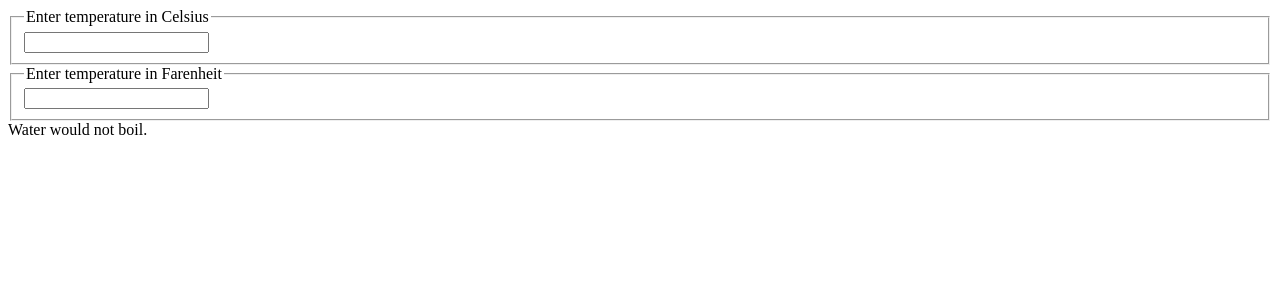
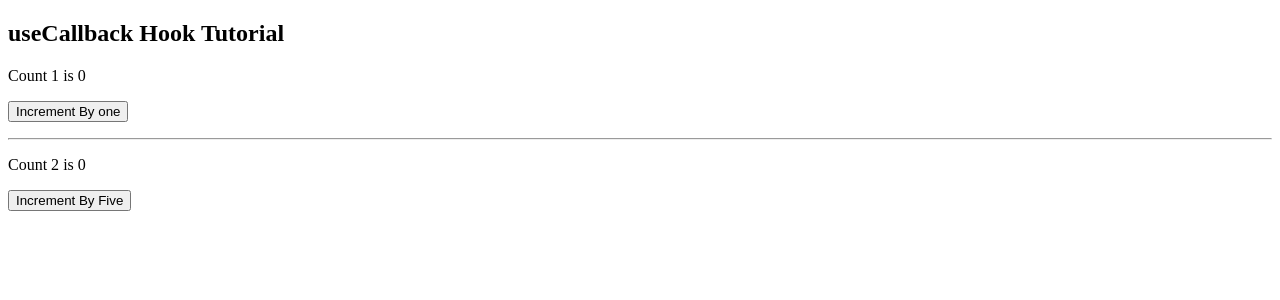
Before and after one commit to Akashkarmokar/React-Practice, a React (Create React App) app: page / in a window 1280 px wide. Shown: the top 300 px of the page. Built offline with nearby package versions, Linux system fonts and the light colour scheme.

Commit message:
feat: without React.memo
without React.memo two different component is rendering

```diff
--- a/src/App.js
+++ b/src/App.js
@@ -1,10 +1,25 @@
-import Calculator from './Component/Calculator';
+import { useState } from 'react';
+import Button from './Component/Button';
+import ShowCount from './Component/ShowCount';
+import Title from './Component/Title';
 
 function App() {
-    // const quantities = [1, 2, 3];
+    const [count1, setCount1] = useState(0);
+    const [count2, setCount2] = useState(0);
+    const incrementByOne = () => {
+        setCount1((prevCount) => prevCount + 1);
+    };
+    const incrementByFive = () => {
+        setCount2((prevCount) => prevCount + 5);
+    };
     return (
         <div>
-            <Calculator />
+            <Title />
+            <ShowCount count={count1} title="Count 1" />
+            <Button handleClick={incrementByOne}>Increment By one</Button>
+            <hr />
+            <ShowCount count={count2} title="Count 2" />
+            <Button handleClick={incrementByFive}>Increment By Five</Button>
         </div>
     );
 }
--- a/src/Component/BoilingVerdict.js
+++ /dev/null
@@ -1,6 +0,0 @@
-export default function BoilingVerdict({ celsius = 0 }) {
-    if (celsius >= 100) {
-        return <div>The water would boil.</div>;
-    }
-    return <div>Water would not boil.</div>;
-}
--- /dev/null
+++ b/src/Component/Button.js
@@ -0,0 +1,10 @@
+export default function Button({ handleClick, children }) {
+    console.log(`Rendering button ${children}`);
+    return (
+        <p>
+            <button type="button" onClick={handleClick}>
+                {children}
+            </button>
+        </p>
+    );
+}
--- a/src/Component/Calculator.js
+++ /dev/null
@@ -1,39 +0,0 @@
-import React from 'react';
-import { convert, toCelsius, toFarenheit } from '../lib/converter';
-import TemperatureInput from './TemperatureInput';
-import BoilingVerdict from './BoilingVerdict';
-
-export default class Calculator extends React.Component {
-    state = {
-        temperature: '',
-        scale: 'c',
-    };
-
-    handleTemperatureChange = (e, scale) => {
-        this.setState({
-            temperature: e.target.value,
-            scale,
-        });
-    };
-
-    render() {
-        const { temperature, scale } = this.state;
-        const celsius = scale === 'f' ? convert(temperature, toCelsius) : temperature;
-        const farenheit = scale === 'c' ? convert(temperature, toFarenheit) : temperature;
-        return (
-            <div>
-                <TemperatureInput
-                    scale="c"
-                    temperature={celsius}
-                    handleTemperatureChange={this.handleTemperatureChange}
-                />
-                <TemperatureInput
-                    scale="f"
-                    temperature={farenheit}
-                    handleTemperatureChange={this.handleTemperatureChange}
-                />
-                <BoilingVerdict celsius={parseFloat(temperature)} />
-            </div>
-        );
-    }
-}
--- /dev/null
+++ b/src/Component/ShowCount.js
@@ -0,0 +1,8 @@
+export default function ShowCount({ count, title }) {
+    console.log(`Rendering ${title}.....`);
+    return (
+        <p>
+            {title} is {count}
+        </p>
+    );
+}
--- a/src/Component/TemperatureInput.js
+++ /dev/null
@@ -1,24 +0,0 @@
-import React from 'react';
-
-const scaleNames = {
-    c: 'Celsius',
-    f: 'Farenheit',
-};
-
-export default class TemperatureInput extends React.Component {
-    render() {
-        const { scale, temperature, handleTemperatureChange } = this.props;
-        return (
-            <div>
-                <fieldset>
-                    <legend>Enter temperature in {scaleNames[scale]}</legend>
-                    <input
-                        type="text"
-                        value={temperature}
-                        onChange={(e) => handleTemperatureChange(e, scale)}
-                    />
-                </fieldset>
-            </div>
-        );
-    }
-}
--- /dev/null
+++ b/src/Component/Title.js
@@ -0,0 +1,4 @@
+export default function Title() {
+    console.log('Rendering title component ....');
+    return <h2>useCallback Hook Tutorial</h2>;
+}
--- a/src/lib/converter.js
+++ /dev/null
@@ -1,17 +0,0 @@
-export function toCelsius(Farenheit) {
-    return ((Farenheit - 32) * 5) / 9;
-}
-
-export function toFarenheit(celsius) {
-    return (celsius * 9) / 5 + 32;
-}
-
-export function convert(temperature, convertToFun) {
-    const input = parseFloat(temperature);
-    if (Number.isNaN(input)) {
-        return '';
-    }
-    const output = convertToFun(input);
-    const rounded = Math.round(output * 100) / 100;
-    return rounded;
-}
```
